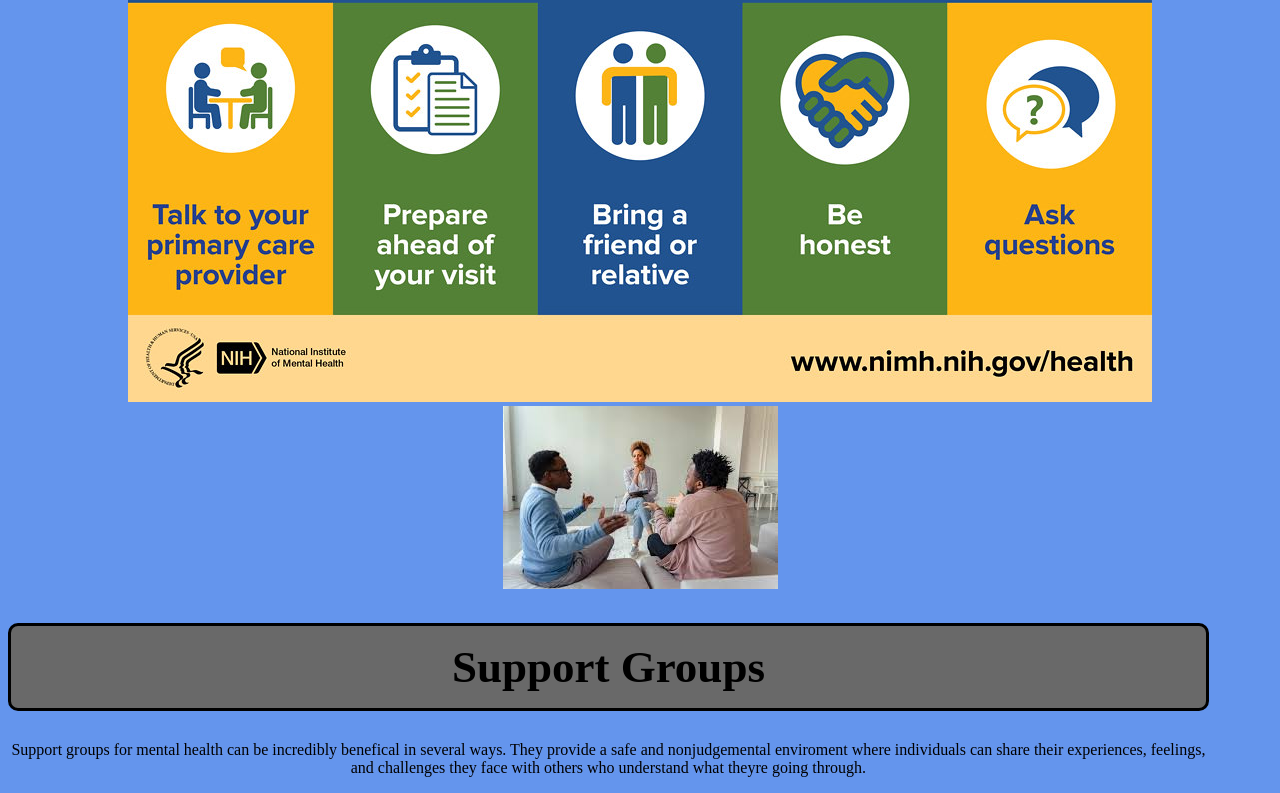
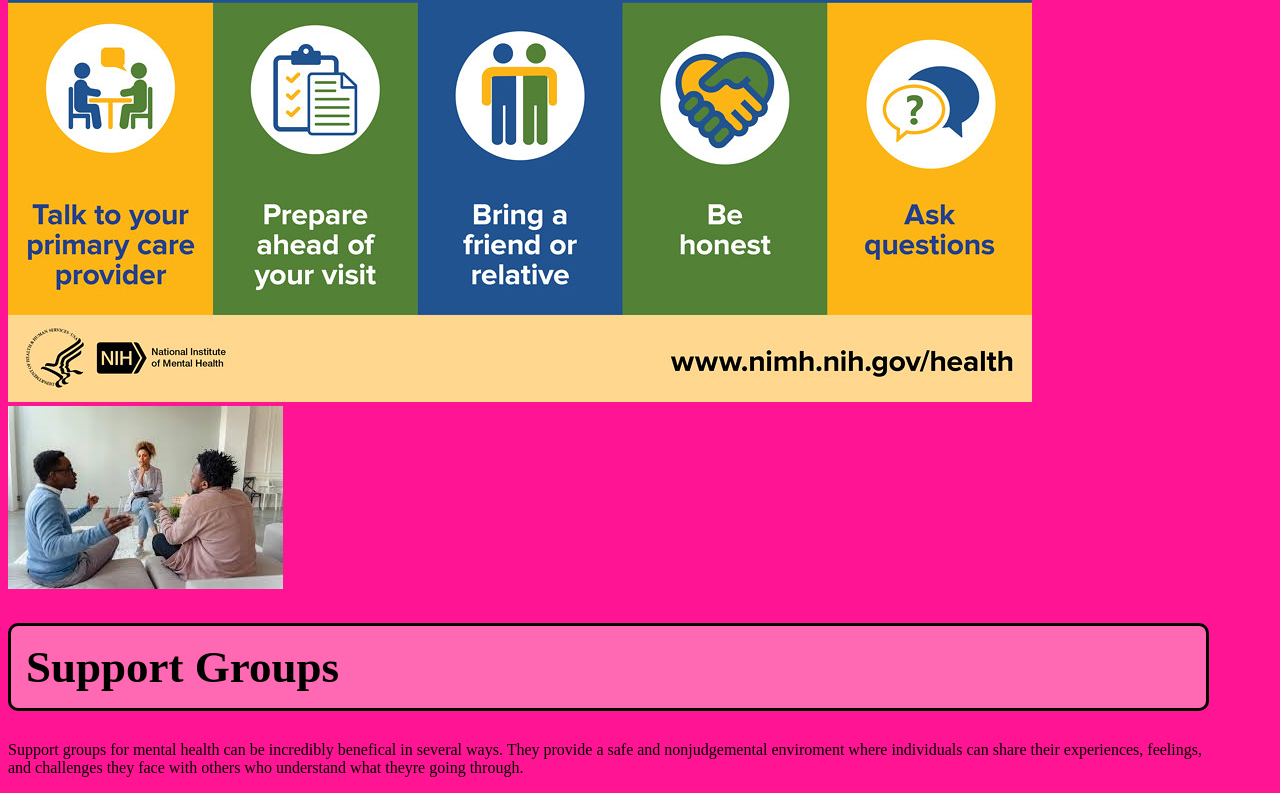
Before and after one commit to AumariahB1/Mental-Health-Website, a plain HTML site: page index.html in a window 1280 px wide. Shown: the part 1377-2170 px from the top of the page. Drawn offline with Linux system fonts and the light colour scheme.

Commit message:
Update style.css

```diff
--- a/style.css
+++ b/style.css
@@ -1,39 +1,39 @@
 .gallery{
-  display: flex;
-    flex-wrap: wrap;
+  display:flex;
+    flex-wrap:wrap;
 }
 
 .image-card{
-  padding: 2%;
-  width: 30%;
+  padding:2%;
+  width:30%;
+  display:flex;
   flex-grow: 1;
-  display: flex;
 }
 
 .info{
-  width: 95%;
-    align-self: center;
+  width:95%;
+  align-self:center;
 }
 
 .gallery img {
-  border-style: solid;
-  border-radius: 10px;
-  width: 95%;
+  border-style:solid;
+  border-radius:10px;
+  width:95%;
 }
 
 
 * {
-  font-family: inherit;
-  text-align: center;
+  font-family:inherit;
+  text-align:pcenter;
 }
 
 body{
-  background-color: cornflowerblue;
+  background-color:deeppink;
 }
 
 h1{
   font-size: 45px;
-  background-color: dimgray;
+  background-color: hotpink;
   padding: 15px;
   border-style: solid;
   border-radius: 10px;
```
